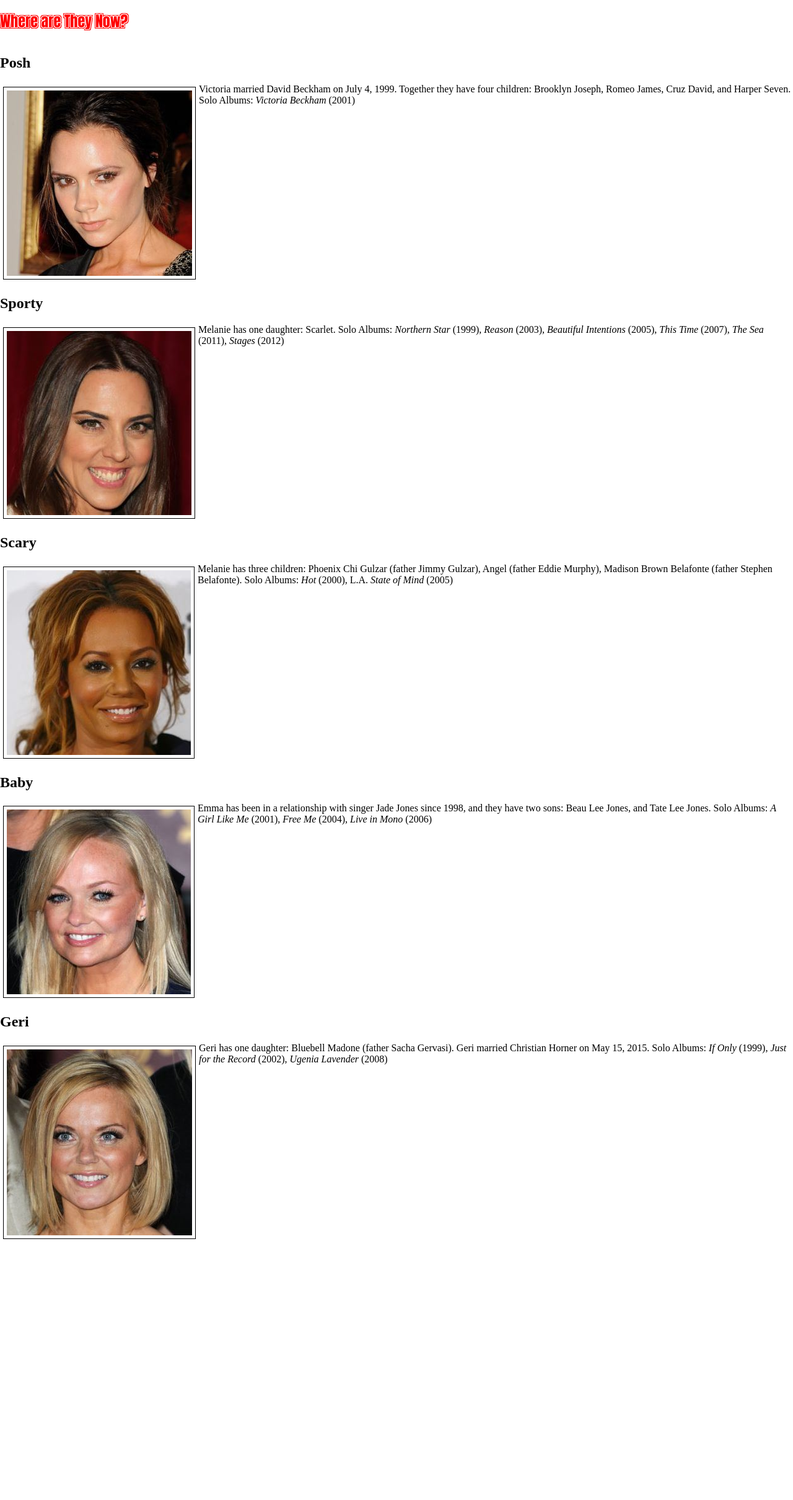
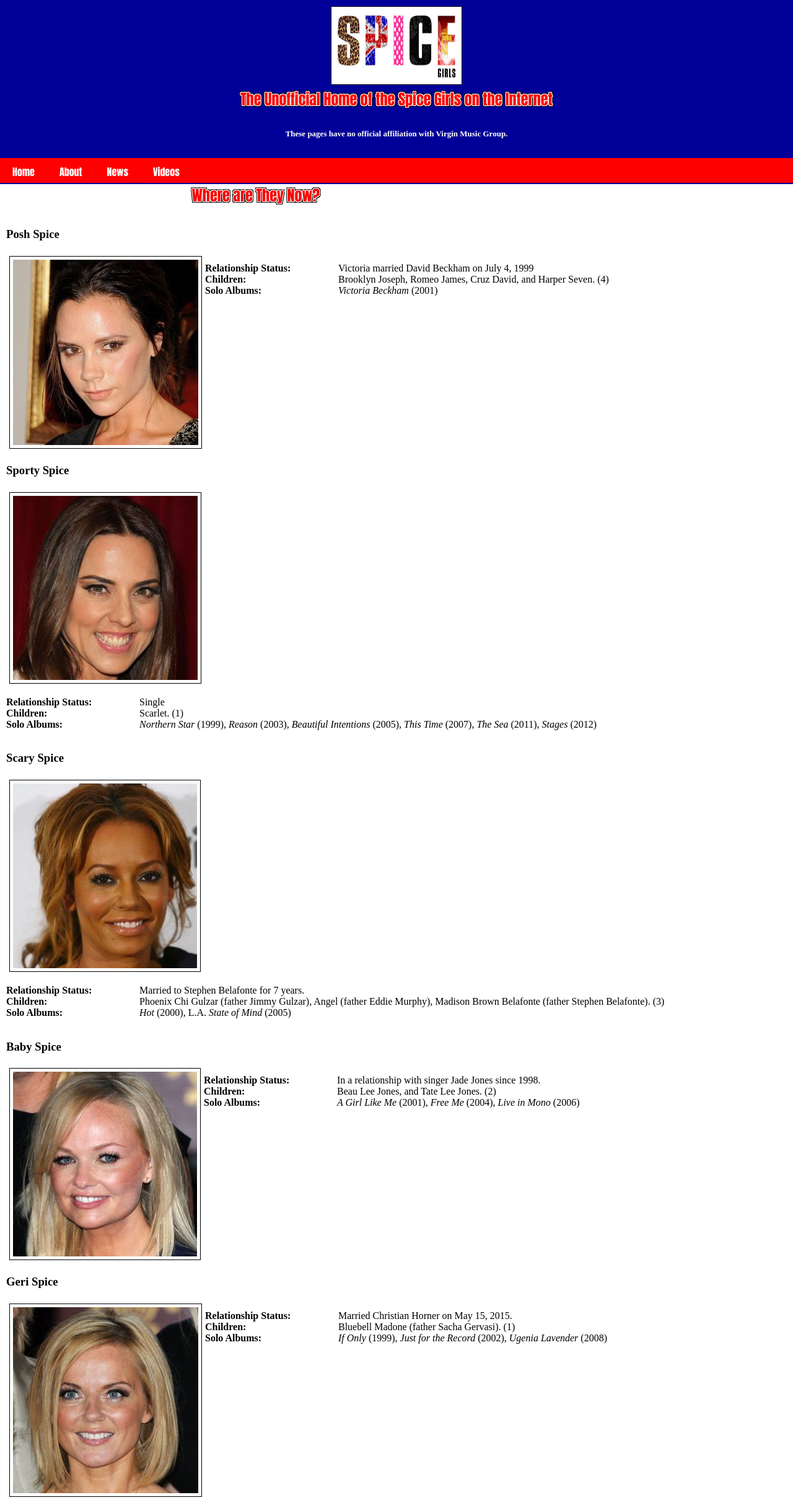
Before and after one commit to edbird1/SpiceGirls, a plain HTML site: page theGirlsNow.html in a window 1280 px wide. Shown: the whole page at 62% size. Before the commit the page ends 2004 px from the top, so only its background shows below. Drawn offline with Linux system fonts and the light colour scheme; a script that the page names is missing.

Commit message:
Updated All the Pages, Combined CSS

```diff
--- a/css/style.css
+++ b/css/style.css
@@ -19,6 +19,7 @@
 
 h1 {
 	color: red;
+	margin-top: 0;
 	font-size: 24px;
 	font-family: impact, arial;
 	text-shadow:
@@ -26,10 +27,27 @@
 		1px -1px white,
 		-1px 1px white,
 		1px 1px white,
-		-2px -2px red,
-		2px -2px red,
-		-2px 2px red,
-		2px 2px red;
+		-2px -2px black,
+		2px -2px black,
+		-2px 2px black,
+		2px 2px black;
+}
+
+h2 {
+	color: red;
+	margin-top: 0;
+	font-size: 24px;
+	font-family: impact, arial;
+	text-shadow:
+		-1px -1px white,
+		1px -1px white,
+		-1px 1px white,
+		1px 1px white,
+		-2px -2px black,
+		2px -2px black,
+		-2px 2px black,
+		2px 2px black;
+	padding-left: 20px;
 }
 
 h6 {
@@ -85,6 +103,36 @@
 	color: blue;
 }
 
+.pageTitle h1 {
+	padding-right: 10px;
+}
+
+.aboutGirlsThen, .aboutGirlsNow {
+	margin-left: 10px;
+}
+
+.imageThen {
+	float: left;
+	margin-right: 20px;
+}
+
+dl {
+	float: left;
+}
+
+dl dt {
+	font-weight: bold;
+	float: left;
+	display:block;
+	clear:left;
+	width: 175px;
+}
+
+dl dd {
+	float: left;
+	display:block;
+}
+
 .vidContent {
 	background: #66CCFF;
 }
--- a/css/theGirlStyle.css
+++ /dev/null
@@ -1,22 +0,0 @@
-img {
-	float: left;
-	margin-right: 15px;
-}
-
-dl {
-	float: left;
-}
-
-dl dt {
-	font-weight: bold;
-	float: left;
-	display:block;
-	clear:left;
-	width: 175px;
-}
-
-dl dd {
-	float: left;
-	display:block;
-
-}
--- a/theGirlsNow.html
+++ b/theGirlsNow.html
@@ -5,42 +5,92 @@
     	<link href="css/style.css" rel="stylesheet" type="text/css"></link>
     </head>
     <body>
+        <div class="header">
+            <div class="headerContent">
+                <img src="images/SpiceLogo_1.jpg" alt="Spice Girls Logo Print" style="width: 200px; height: 115px"></img>
+            <h1>
+                <b>The Unofficial Home of the Spice Girls on the Internet</b>
+            </h1>
+            <h6>
+                    <b>These pages have no official affiliation with Virgin Music Group.</b>
+            </h6>
+                <div class="nav">
+                    <ul>
+                        <li><a href="index.html">Home</a></li>
+                        <li><a href="theGirlsThen.html">About</a></li>
+                        <li><a href="#">News</a></li>
+                        <li><a href="videos.html">Videos</a></li>
+                    </ul>
+                </div>
+            </div>
+            <div class="headerBreak"></div>
+        </div>
     	<h1>Where are They Now?
     	</h1>
-        <div id="girlsNow1" class="girlsNow" style="float:left;">
-            <h2>Posh</h2>
-                <p><img align="left" src="images/Now/VictoriaNow.jpg"></img>
-					Victoria married David Beckham on July 4, 1999. Together they have four children: Brooklyn Joseph, Romeo James, Cruz David, and Harper Seven.
-                    Solo Albums: <i>Victoria Beckham</i> (2001)
-                </p>
+        <div id="girlsNow1" class="aboutGirlsNow" style="float:left;">
+            <h3>Posh Spice</h3>
+            <img align="left" src="images/Now/VictoriaNow.jpg"></img>
+            <dl>
+                <dt>Relationship Status:</dt>
+                <dd>Victoria married David Beckham on July 4, 1999</dd>
+                <dt>Children:</dt>
+                <dd>Brooklyn Joseph, Romeo James, Cruz David, and Harper Seven. (4)</dd>
+                <dt>Solo Albums:</dt>
+                <dd><i>Victoria Beckham</i> (2001)</dd>
+            </dl>
+            <div style="clear:both;"></div>
         </div>
-    	<div id="girlsNow2" class="girlsNow" style="float:left;">
-        	<h2>Sporty</h2>
-            <p><img align="left" src="images/Now/MelCNow.jpg"></img>
-				Melanie has one daughter: Scarlet.
-                Solo Albums: <i>Northern Star</i> (1999), <i>Reason</i> (2003), <i>Beautiful Intentions</i> (2005), <i>This Time</i> (2007), <i>The Sea</i> (2011), <i>Stages</i> (2012)
-            </p>
+    	<div id="girlsNow2" class="aboutGirlsNow" style="float:left;">
+        	<h3>Sporty Spice</h3>
+            <img align="left" src="images/Now/MelCNow.jpg"></img>
+            <dl>
+                <dt>Relationship Status:</dt>
+                <dd>Single</dd>
+                <dt>Children:</dt>
+                <dd>Scarlet. (1)</dd>
+                <dt>Solo Albums:</dt>
+                <dd><i>Northern Star</i> (1999), <i>Reason</i> (2003), <i>Beautiful Intentions</i> (2005), <i>This Time</i> (2007), <i>The Sea</i> (2011), <i>Stages</i> (2012)</dd>
+            </dl>
+            <div style="clear:both;"></div>
         </div>
-        <div id="girlsNow3" class="girlsNow" style="float:left;">
-        	<h2>Scary</h2>
-                <p><img align="left" src="images/Now/MelBNow.jpg"></img>
-					Melanie has three children: Phoenix Chi Gulzar (father Jimmy Gulzar), Angel (father Eddie Murphy), Madison Brown Belafonte (father Stephen Belafonte).
-                    Solo Albums: <i>Hot</i> (2000), L.A. <i>State of Mind</i> (2005)
-                </p>
+        <div id="girlsNow3" class="aboutGirlsNow" style="float:left;">
+        	<h3>Scary Spice</h3>
+            <img align="left" src="images/Now/MelBNow.jpg"></img>
+            <dl>
+                <dt>Relationship Status:</dt>
+                <dd>Married to Stephen Belafonte for 7 years.</dd>
+                <dt>Children:</dt>
+                <dd>Phoenix Chi Gulzar (father Jimmy Gulzar), Angel (father Eddie Murphy), Madison Brown Belafonte (father Stephen Belafonte). (3)</dd>
+                <dt>Solo Albums:</dt>
+                <dd><i>Hot</i> (2000), L.A. <i>State of Mind</i> (2005)</dd>
+            </dl>
+            <div style="clear:both;"></div>
         </div>
-        <div id="girlsNow4" class="girlsNow" style="float:left;">
-            <h2>Baby</h2>
-                <p><img align="left" src="images/Now/EmmaNow.jpg"></img>
-					Emma has been in a relationship with singer Jade Jones since 1998, and they have two sons: Beau Lee Jones, and Tate Lee Jones.
-                    Solo Albums: <i>A Girl Like Me</i> (2001), <i>Free Me</i> (2004), <i>Live in Mono</i> (2006)
-                </p>
+        <div id="girlsNow4" class="aboutGirlsNow" style="float:left;">
+            <h3>Baby Spice</h3>
+            <img align="left" src="images/Now/EmmaNow.jpg"></img>
+            <dl>
+                <dt>Relationship Status:</dt>
+                <dd>In a relationship with singer Jade Jones since 1998.</dd>
+                <dt>Children:</dt>
+                <dd>Beau Lee Jones, and Tate Lee Jones. (2)</dd>
+                <dt>Solo Albums:</dt>
+                <dd><i>A Girl Like Me</i> (2001), <i>Free Me</i> (2004), <i>Live in Mono</i> (2006)</dd>
+            </dl>
+            <div style="clear:both;"></div>
         </div>
-        <div id="girlsNow5" class="girlsNow" style="float:left;">
-            <h2>Geri</h2>
-                <p><img align="left" src="images/Now/GeriNow.jpg"></img>
-					Geri has one daughter: Bluebell Madone (father Sacha Gervasi). Geri married Christian Horner on May 15, 2015.
-                    Solo Albums: <i>If Only</i> (1999), <i>Just for the Record</i> (2002), <i>Ugenia Lavender</i> (2008)
-                </p>
+        <div id="girlsNow5" class="aboutGirlsNow" style="float:left;">
+            <h3>Geri Spice</h3>
+            <img align="left" src="images/Now/GeriNow.jpg"></img>
+            <dl>
+                <dt>Relationship Status:</dt>
+                <dd>Married Christian Horner on May 15, 2015.</dd>
+                <dt>Children:</dt>
+                <dd>Bluebell Madone (father Sacha Gervasi). (1)</dd>
+                <dt>Solo Albums:</dt>
+                <dd><i>If Only</i> (1999), <i>Just for the Record</i> (2002), <i>Ugenia Lavender</i> (2008)</dd>
+            </dl>
+            <div style="clear:both;"></div>
         </div>
     </body>
 </html>
```
Also changed, not shown: index.html (+1 -1 lines), theGirls.html (deleted, +0 -151 lines), theGirlsThen.html (added, +149 -0 lines), videos.html (+22 -5 lines), images/SpiceLogo_1.JPG (renamed from images/SpiceLogo (2).JPG), images/SpiceLogo_2.jpg (renamed from images/Spicelogo.jpg).
